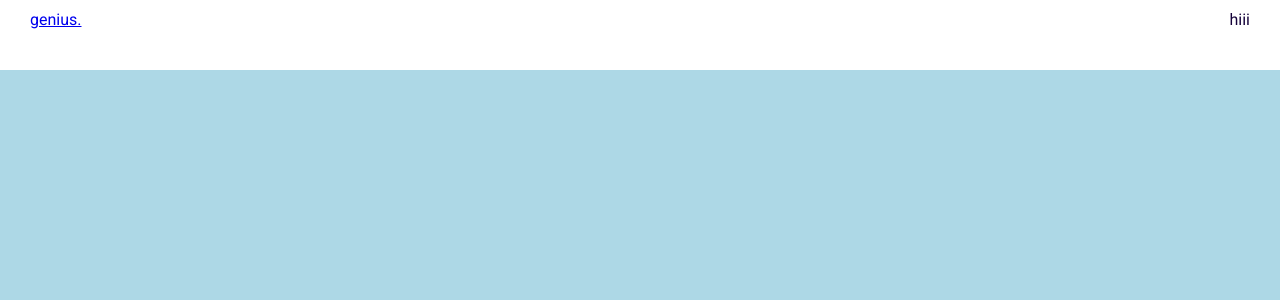
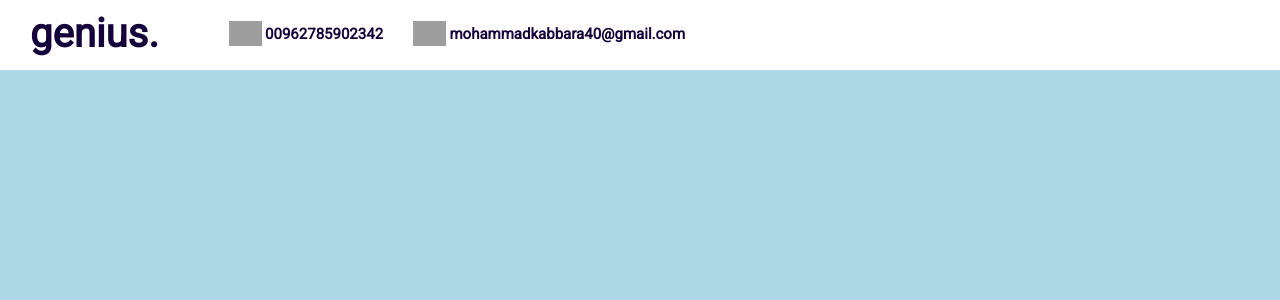
Before and after one commit to mohammadkabbara/myPortfolio, a React (Create React App) app: page / in a window 1280 px wide. Shown: the top 300 px of the page. Built offline with nearby package versions, Linux system fonts and the light colour scheme; grey boxes are pictures that could not be loaded; a web font is replaced by a local one.

Commit message:
half done

```diff
--- a/src/component/topBar/TopBar.jsx
+++ b/src/component/topBar/TopBar.jsx
@@ -9,12 +9,24 @@ export default function TopBar() {
                 <a href="#Intro" className="logo">
             genius.
           </a>
+
+          <div className="itemContainer">
+         <img src="https://upload.wikimedia.org/wikipedia/commons/thumb/6/6e/Breezeicons-actions-22-im-user.svg/1200px-Breezeicons-actions-22-im-user.svg.png" alt="" className="icon" />
+
+         <span>00962785902342</span>
+          </div>
+
+          <div className="itemContainer">
+         <img src="https://www.creativefabrica.com/wp-content/uploads/2019/04/Mail-icon-by-ahlangraphic-55-580x386.jpg" alt="" className="icon"/>
+
+         <span>mohammadkabbara40@gmail.com</span>
+          </div>
                 </div>
 
 
                 <div className="right">
 
-                    hiii
+
                 </div>
             </div>
         </div>
--- a/src/component/topBar/TopBar.scss
+++ b/src/component/topBar/TopBar.scss
@@ -14,5 +14,38 @@
         display:flex;
         align-items: center;
         justify-content: space-between;
+
+        .left{
+
+            display:flex;
+            align-items: center;
+
+            .logo{
+                font-size:40px;
+                font-weight:700;
+                text-decoration: none;
+                color:inherit;
+                margin-right: 40px;
+            }
+
+            .itemContainer img{
+
+                height: 25px;
+                font-size: 18px;
+                margin-right: 3px;
+
+            }
+
+            .itemContainer{
+                display: flex;
+                align-items: center;
+                margin-left: 30px;
+            }
+
+            span{
+                font-size:15px;
+                font-weight:700;
+            }
+        }
     }
 }
```
Also changed, not shown: src/component/topBar/profile.png (added).
